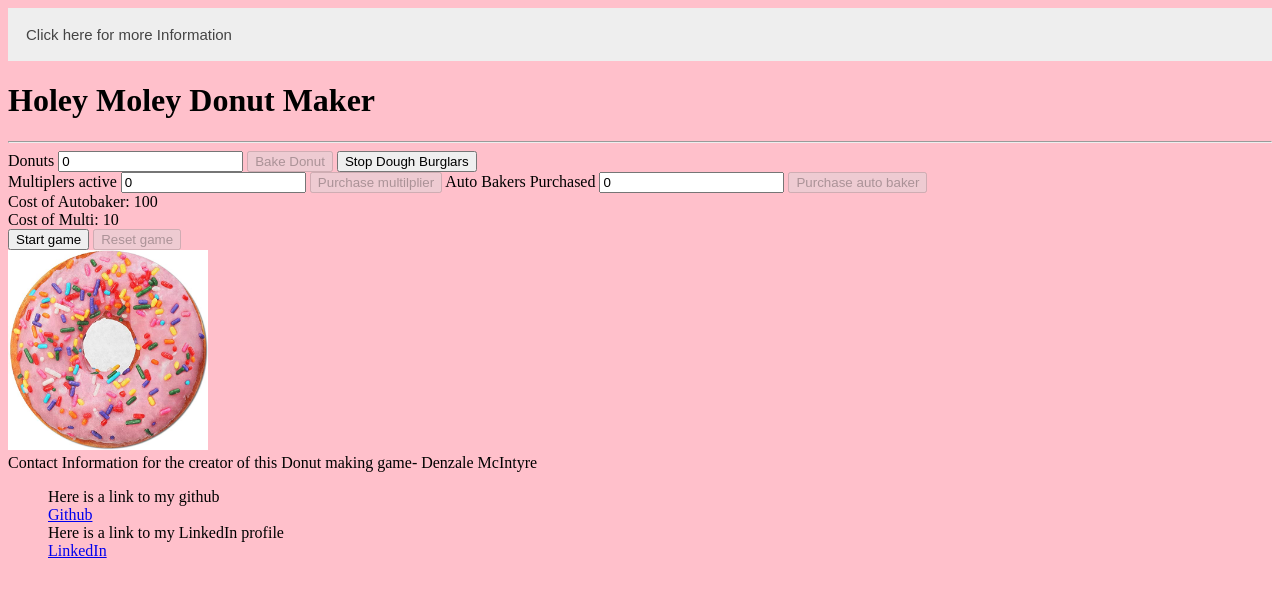
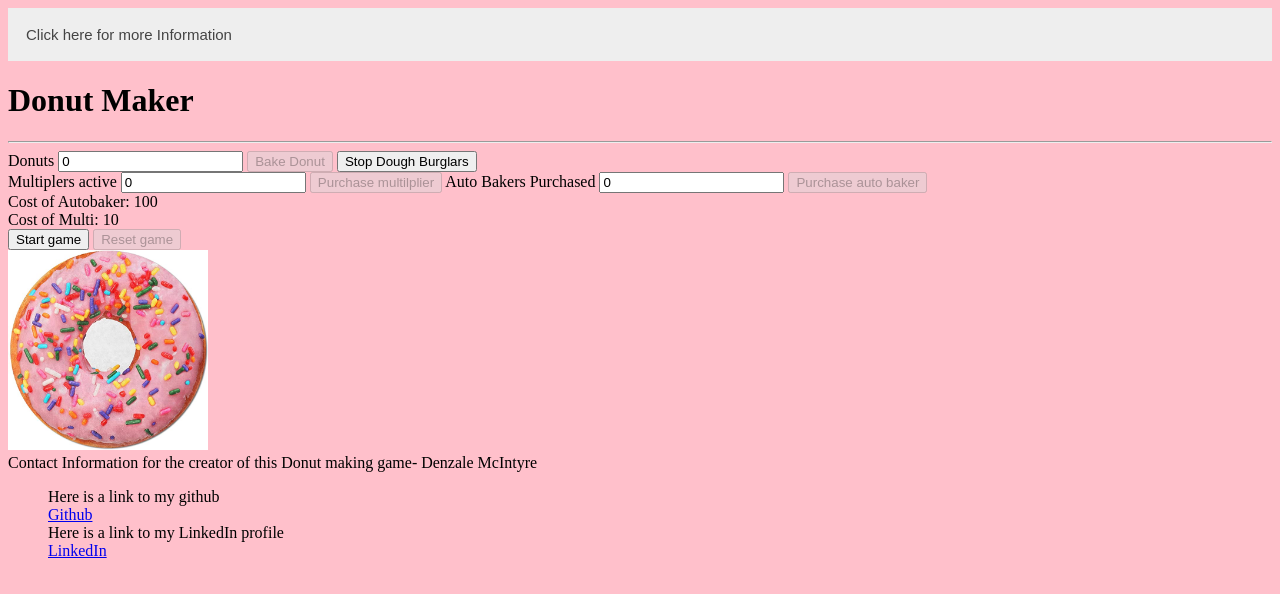
Before and after one commit to 2022-Spring-Cohort/m4-donut-maker-DenzaleM, a plain HTML site: page docs/index.html in a window 1280 px wide. Drawn offline with Linux system fonts and the light colour scheme.

Commit message:
finsished

```diff
--- a/docs/index.html
+++ b/docs/index.html
@@ -19,7 +19,7 @@
 
 </header>
 <body>
-    <h1>Holey Moley Donut Maker</h1>
+    <h1>Donut Maker</h1>
 
     <hr/>
   <div>
```
